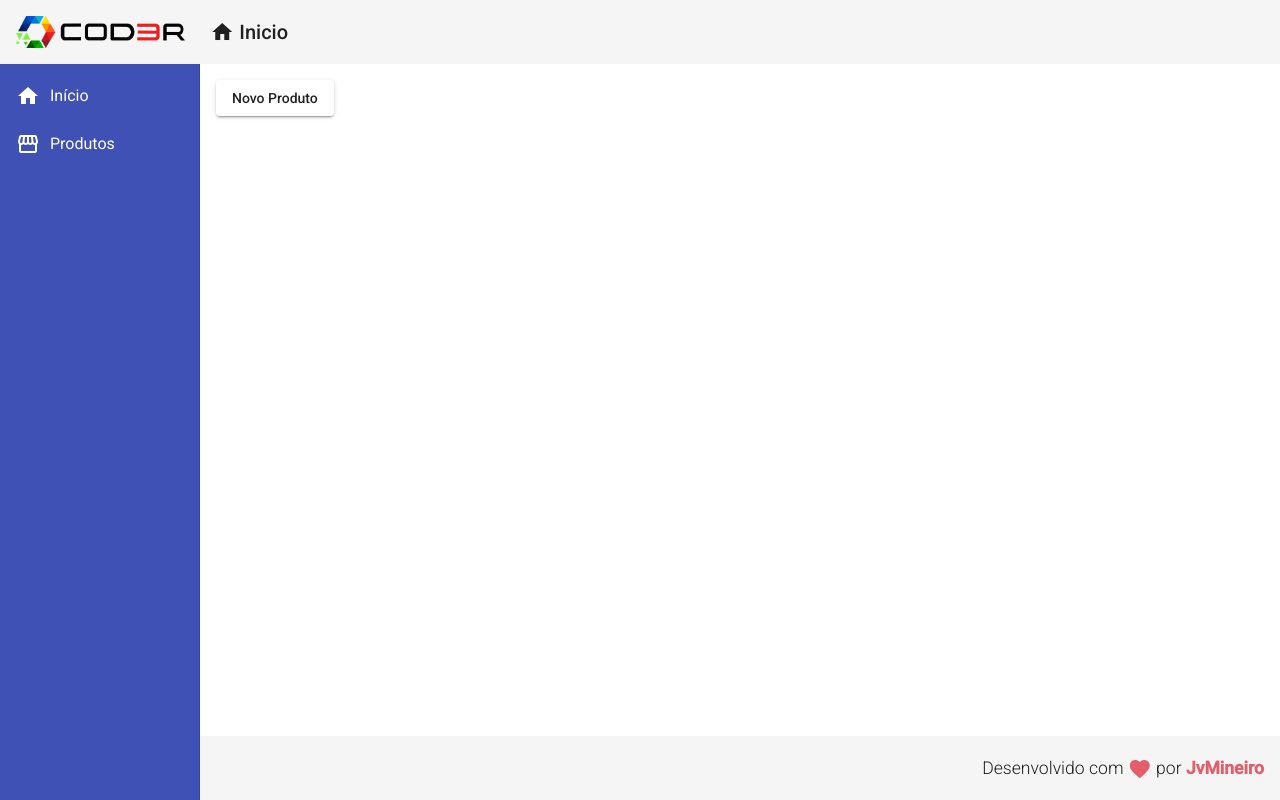
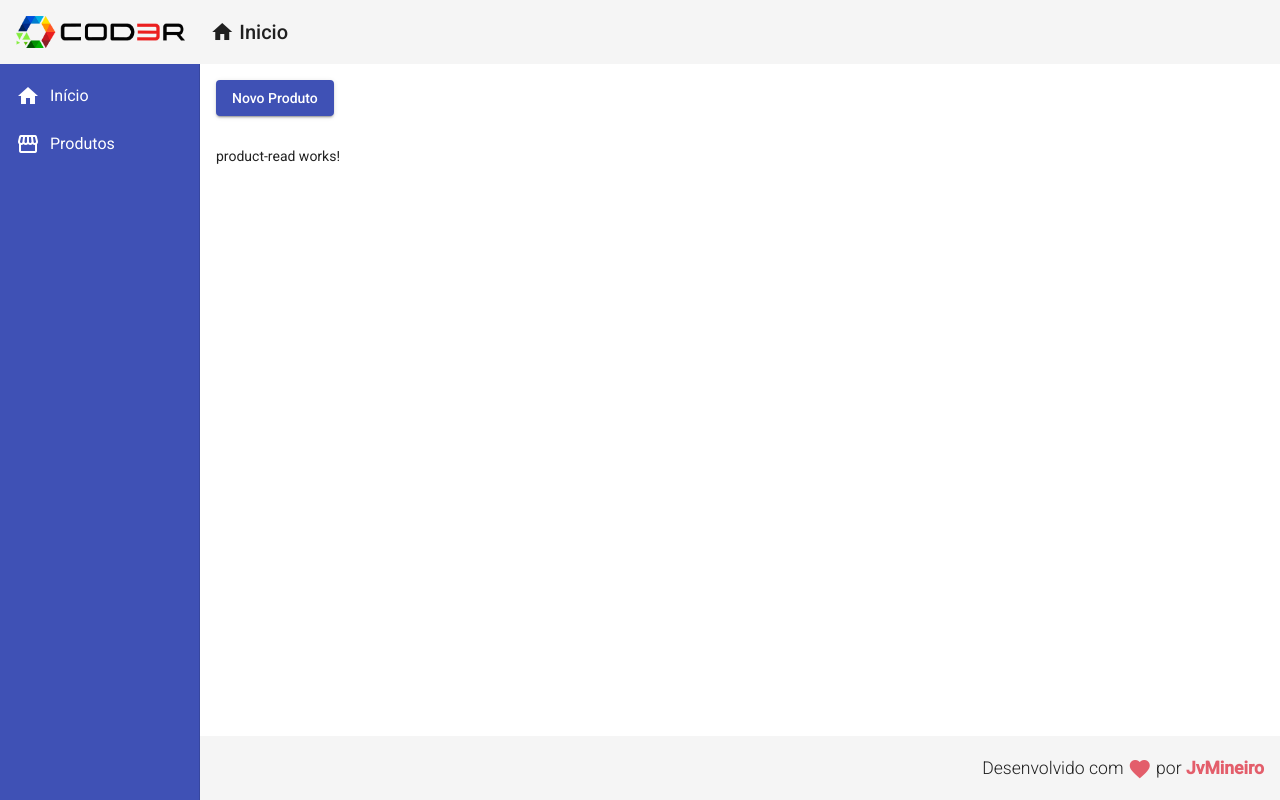
Before and after one commit to jvmineiro/angular-crud, an Angular app in the folder frontend/: page /products in a window 1280 px wide. Built offline with nearby package versions, Linux system fonts and the light colour scheme; no server answers.

Commit message:
ComponenteRead

```diff
--- a/frontend/src/app/app.module.ts
+++ b/frontend/src/app/app.module.ts
@@ -25,6 +25,7 @@ import { HttpClientModule } from '@angular/common/http';
 import { FormsModule } from '@angular/forms';
 import { MatFormFieldModule } from '@angular/material/form-field';
 import  { MatInputModule } from '@angular/material/input';
+import { ProductReadComponent } from './components/product/product-read/product-read.component';
 
 @NgModule({
   declarations: [
@@ -36,7 +37,8 @@ import  { MatInputModule } from '@angular/material/input';
     ProductCrudComponent,
     RedDirective,
     ForDirective,
-    ProductCreateComponent
+    ProductCreateComponent,
+    ProductReadComponent
   ],
   imports: [
     BrowserModule,
--- /dev/null
+++ b/frontend/src/app/components/product/product-read/product-read.component.html
@@ -0,0 +1 @@
+<p>product-read works!</p>
--- /dev/null
+++ b/frontend/src/app/components/product/product-read/product-read.component.ts
@@ -0,0 +1,23 @@
+import { ProductService } from './../product.service';
+import { Product } from './../product.model';
+import { Component, OnInit } from '@angular/core';
+
+@Component({
+  selector: 'app-product-read',
+  templateUrl: './product-read.component.html',
+  styleUrls: ['./product-read.component.css']
+})
+export class ProductReadComponent implements OnInit {
+
+  products: Product[] = []
+
+  constructor(private productService: ProductService) {}
+
+  ngOnInit(): void {
+    this.productService.read().subscribe(products =>{
+      this.products = products
+      console.log(products)
+    })
+  }
+
+}
--- a/frontend/src/app/components/product/product.service.ts
+++ b/frontend/src/app/components/product/product.service.ts
@@ -24,4 +24,8 @@ export class ProductService {
   create(product: Product): Observable<Product> {
     return this.http.post<Product>(this.baseUrl, product)
   }
+
+  read(): Observable<Product[]> {
+    return this.http.get<Product[]>(this.baseUrl)
+  }
 }
--- a/frontend/src/app/views/product-crud/product-crud.component.css
+++ b/frontend/src/app/views/product-crud/product-crud.component.css
@@ -0,0 +1,3 @@
+button {
+    margin-bottom: 30px;
+}
--- a/frontend/src/app/views/product-crud/product-crud.component.html
+++ b/frontend/src/app/views/product-crud/product-crud.component.html
@@ -1,4 +1,7 @@
 
-<button mat-raised-button (click)="navigateToProductCreate()">
+<button mat-raised-button (click)="navigateToProductCreate()"
+    color="primary">
     Novo Produto
 </button>
+
+<app-product-read></app-product-read>
```
Also changed, not shown: frontend/src/app/components/product/product-read/product-read.component.css (added).
